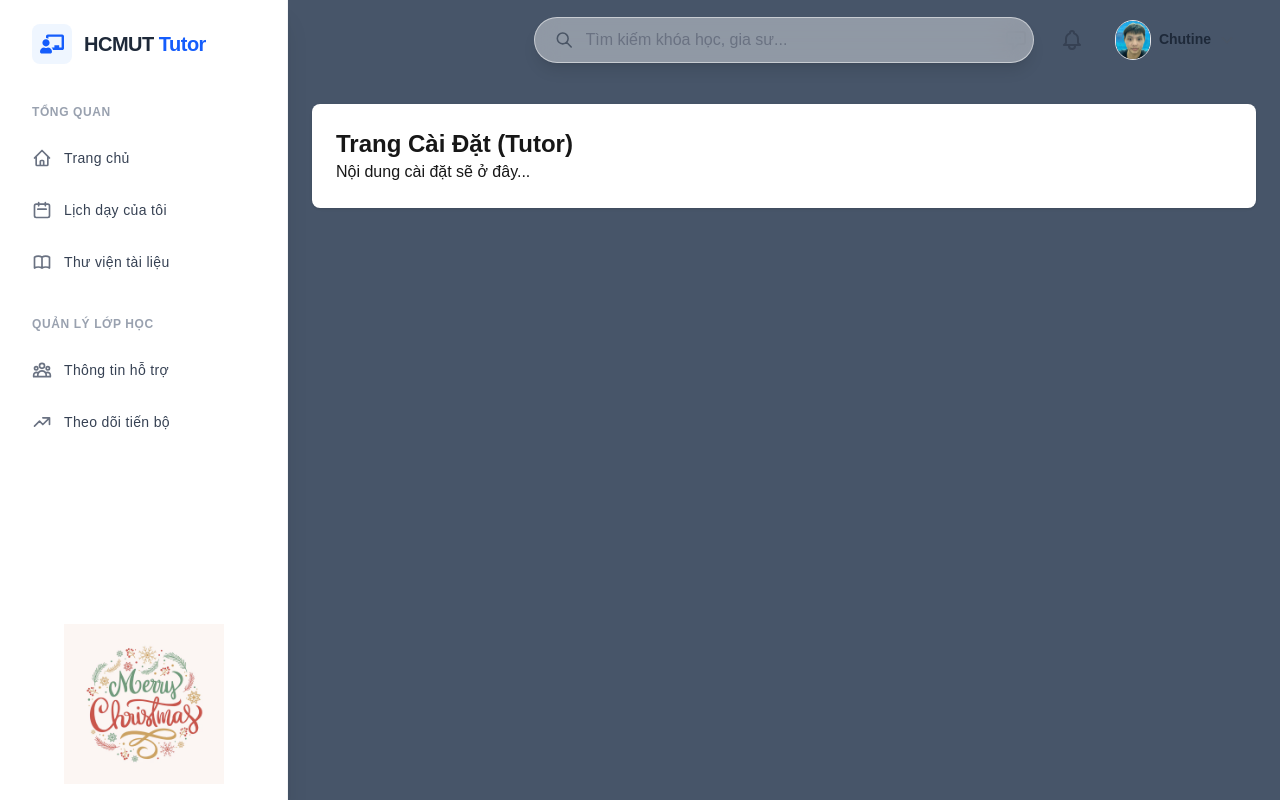
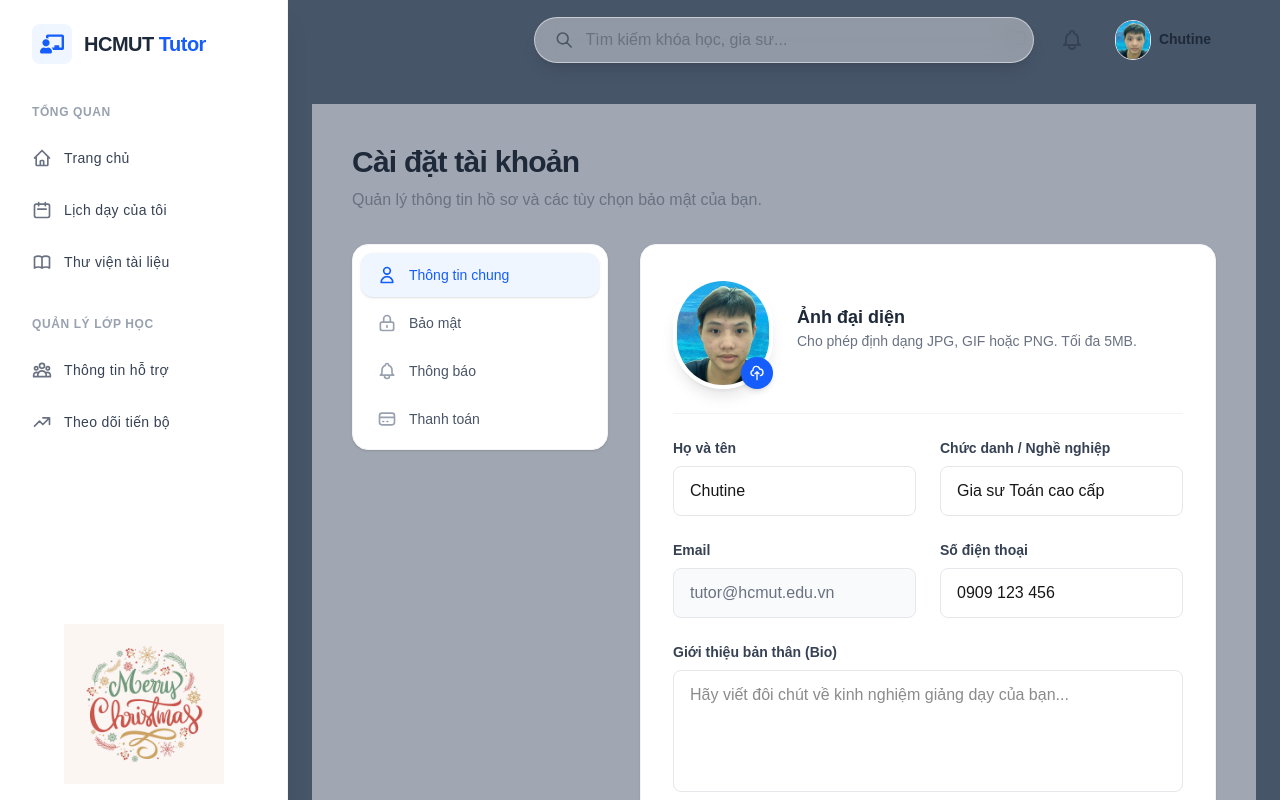
Before and after one commit to tungnq2005/SE_assignment, a Next.js app: page /tutor/settings in a window 1280 px wide. Built offline with nearby package versions, Linux system fonts and the light colour scheme.

Commit message:
add settings page.tsx

```diff
--- a/app/tutor/settings/page.tsx
+++ b/app/tutor/settings/page.tsx
@@ -1,8 +1,202 @@
+"use client";
+
+import { useState } from 'react';
+import Image from 'next/image';
+import {
+  HiOutlineUser,
+  HiOutlineLockClosed,
+  HiOutlineBell,
+  HiOutlineCreditCard,
+  HiOutlineCloudUpload,
+  HiCheckCircle
+} from 'react-icons/hi';
+
+// --- CÁC SUB-COMPONENTS CHO TỪNG TAB (Để code gọn gàng) ---
+
+// 1. Tab Thông Tin Cá Nhân
+const GeneralSettings = () => (
+  <div className="space-y-6 animate-in fade-in slide-in-from-bottom-4 duration-500">
+    {/* Avatar Section */}
+    <div className="flex items-center space-x-6 pb-6 border-b border-gray-100">
+      <div className="relative">
+        <Image
+          src="/avatar-placeholder.jpg"
+          alt="Avatar"
+          width={100}
+          height={100}
+          className="rounded-full border-4 border-white shadow-lg object-cover"
+        />
+        <button className="absolute bottom-0 right-0 p-2 bg-blue-600 text-white rounded-full hover:bg-blue-700 transition shadow-md">
+          <HiOutlineCloudUpload className="w-4 h-4" />
+        </button>
+      </div>
+      <div>
+        <h3 className="text-lg font-bold text-gray-800">Ảnh đại diện</h3>
+        <p className="text-sm text-gray-500 mb-3">Cho phép định dạng JPG, GIF hoặc PNG. Tối đa 5MB.</p>
+      </div>
+    </div>
+
+    {/* Form Fields */}
+    <div className="grid grid-cols-1 md:grid-cols-2 gap-6">
+      <div>
+        <label className="block text-sm font-semibold text-gray-700 mb-2">Họ và tên</label>
+        <input type="text" defaultValue="Chutine" className="w-full px-4 py-3 rounded-lg border border-gray-200 focus:border-blue-500 focus:ring-2 focus:ring-blue-200 outline-none transition-all" />
+      </div>
+      <div>
+        <label className="block text-sm font-semibold text-gray-700 mb-2">Chức danh / Nghề nghiệp</label>
+        <input type="text" defaultValue="Gia sư Toán cao cấp" className="w-full px-4 py-3 rounded-lg border border-gray-200 focus:border-blue-500 focus:ring-2 focus:ring-blue-200 outline-none transition-all" />
+      </div>
+      <div>
+        <label className="block text-sm font-semibold text-gray-700 mb-2">Email</label>
+        <input type="email" defaultValue="tutor@hcmut.edu.vn" disabled className="w-full px-4 py-3 rounded-lg border border-gray-200 bg-gray-50 text-gray-500 cursor-not-allowed" />
+      </div>
+      <div>
+        <label className="block text-sm font-semibold text-gray-700 mb-2">Số điện thoại</label>
+        <input type="tel" defaultValue="0909 123 456" className="w-full px-4 py-3 rounded-lg border border-gray-200 focus:border-blue-500 focus:ring-2 focus:ring-blue-200 outline-none transition-all" />
+      </div>
+      <div className="md:col-span-2">
+        <label className="block text-sm font-semibold text-gray-700 mb-2">Giới thiệu bản thân (Bio)</label>
+        <textarea rows={4} className="w-full px-4 py-3 rounded-lg border border-gray-200 focus:border-blue-500 focus:ring-2 focus:ring-blue-200 outline-none transition-all resize-none" placeholder="Hãy viết đôi chút về kinh nghiệm giảng dạy của bạn..."></textarea>
+      </div>
+    </div>
+
+    <div className="flex justify-end pt-4">
+      <button className="px-6 py-2.5 bg-blue-600 text-white font-semibold rounded-lg shadow-lg shadow-blue-500/30 hover:bg-blue-700 hover:-translate-y-0.5 transition-all">
+        Lưu thay đổi
+      </button>
+    </div>
+  </div>
+);
+
+// 2. Tab Bảo Mật
+const SecuritySettings = () => (
+  <div className="space-y-6 animate-in fade-in slide-in-from-bottom-4 duration-500 max-w-2xl">
+    <div>
+      <h3 className="text-lg font-bold text-gray-800 mb-1">Đổi mật khẩu</h3>
+      <p className="text-sm text-gray-500 mb-6">Để bảo mật tài khoản, vui lòng không chia sẻ mật khẩu cho người khác.</p>
+
+      <div className="space-y-4">
+        <div>
+          <label className="block text-sm font-semibold text-gray-700 mb-2">Mật khẩu hiện tại</label>
+          <input type="password" placeholder="••••••••" className="w-full px-4 py-3 rounded-lg border border-gray-200 focus:border-blue-500 focus:ring-2 focus:ring-blue-200 outline-none transition-all" />
+        </div>
+        <div>
+          <label className="block text-sm font-semibold text-gray-700 mb-2">Mật khẩu mới</label>
+          <input type="password" placeholder="••••••••" className="w-full px-4 py-3 rounded-lg border border-gray-200 focus:border-blue-500 focus:ring-2 focus:ring-blue-200 outline-none transition-all" />
+        </div>
+        <div>
+          <label className="block text-sm font-semibold text-gray-700 mb-2">Nhập lại mật khẩu mới</label>
+          <input type="password" placeholder="••••••••" className="w-full px-4 py-3 rounded-lg border border-gray-200 focus:border-blue-500 focus:ring-2 focus:ring-blue-200 outline-none transition-all" />
+        </div>
+      </div>
+    </div>
+
+    <div className="pt-4 border-t border-gray-100">
+      <button className="px-6 py-2.5 bg-gray-800 text-white font-semibold rounded-lg hover:bg-gray-900 transition-all">
+        Cập nhật mật khẩu
+      </button>
+    </div>
+  </div>
+);
+
+// 3. Tab Thông Báo (Toggle Switch Style)
+const NotificationSettings = () => {
+  const ToggleItem = ({ label, desc }: { label: string, desc: string }) => (
+    <div className="flex items-center justify-between py-4 border-b border-gray-50 last:border-0 hover:bg-gray-50/50 px-4 -mx-4 rounded-lg transition-colors">
+      <div>
+        <h4 className="text-sm font-bold text-gray-800">{label}</h4>
+        <p className="text-xs text-gray-500">{desc}</p>
+      </div>
+      <label className="relative inline-flex items-center cursor-pointer">
+        <input type="checkbox" className="sr-only peer" defaultChecked />
+        <div className="w-11 h-6 bg-gray-200 peer-focus:outline-none peer-focus:ring-4 peer-focus:ring-blue-100 rounded-full peer peer-checked:after:translate-x-full peer-checked:after:border-white after:content-[''] after:absolute after:top-[2px] after:left-[2px] after:bg-white after:border-gray-300 after:border after:rounded-full after:h-5 after:w-5 after:transition-all peer-checked:bg-blue-600"></div>
+      </label>
+    </div>
+  );
+
+  return (
+    <div className="space-y-2 animate-in fade-in slide-in-from-bottom-4 duration-500">
+      <h3 className="text-lg font-bold text-gray-800 mb-4">Tùy chọn nhận thông báo</h3>
+      <ToggleItem label="Lịch học mới" desc="Nhận email khi có học viên đăng ký lịch mới." />
+      <ToggleItem label="Tin nhắn từ học viên" desc="Thông báo khi có tin nhắn mới trong hộp thoại." />
+      <ToggleItem label="Nhắc nhở lịch dạy" desc="Nhận thông báo trước 30 phút khi lớp học bắt đầu." />
+      <ToggleItem label="Cập nhật hệ thống" desc="Nhận thông tin về các tính năng mới của HCMUT Tutor." />
+    </div>
+  );
+};
+
+// --- COMPONENT CHÍNH ---
+
 export default function TutorSettingsPage() {
+  const [activeTab, setActiveTab] = useState('general');
+
+  const tabs = [
+    { id: 'general', label: 'Thông tin chung', icon: HiOutlineUser },
+    { id: 'security', label: 'Bảo mật', icon: HiOutlineLockClosed },
+    { id: 'notifications', label: 'Thông báo', icon: HiOutlineBell },
+    { id: 'payment', label: 'Thanh toán', icon: HiOutlineCreditCard },
+  ];
+
   return (
-    <div className="bg-white p-6 rounded-lg shadow">
-      <h1 className="text-2xl font-bold">Trang Cài Đặt (Tutor)</h1>
-      <p>Nội dung cài đặt sẽ ở đây...</p>
+    <div className="min-h-screen bg-gray-50/50 p-6 md:p-10 pb-20">
+      {/* Header của trang Settings */}
+      <div className="mb-8">
+        <h1 className="text-3xl font-extrabold text-gray-800 tracking-tight">Cài đặt tài khoản</h1>
+        <p className="text-gray-500 mt-2">Quản lý thông tin hồ sơ và các tùy chọn bảo mật của bạn.</p>
+      </div>
+
+      <div className="flex flex-col lg:flex-row gap-8">
+
+        {/* SIDEBAR TAB NAVIGATION */}
+        <div className="lg:w-64 shrink-0">
+          <div className="bg-white rounded-2xl shadow-sm border border-gray-100 overflow-hidden sticky top-24">
+            <nav className="flex flex-col p-2 space-y-1">
+              {tabs.map((tab) => {
+                const Icon = tab.icon;
+                const isActive = activeTab === tab.id;
+                return (
+                  <button
+                    key={tab.id}
+                    onClick={() => setActiveTab(tab.id)}
+                    className={`
+                      flex items-center px-4 py-3 rounded-xl text-sm font-medium transition-all duration-200
+                      ${isActive
+                        ? 'bg-blue-50 text-blue-600 shadow-sm'
+                        : 'text-gray-600 hover:bg-gray-50 hover:text-gray-900'
+                      }
+                    `}
+                  >
+                    <Icon className={`w-5 h-5 mr-3 ${isActive ? 'text-blue-600' : 'text-gray-400'}`} />
+                    {tab.label}
+                  </button>
+                );
+              })}
+            </nav>
+          </div>
+        </div>
+
+        {/* CONTENT AREA */}
+        <div className="flex-1">
+          <div className="bg-white rounded-2xl shadow-sm border border-gray-100 p-6 md:p-8 min-h-[500px]">
+            {activeTab === 'general' && <GeneralSettings />}
+            {activeTab === 'security' && <SecuritySettings />}
+            {activeTab === 'notifications' && <NotificationSettings />}
+
+            {/* Demo Content cho Tab Payment */}
+            {activeTab === 'payment' && (
+               <div className="text-center py-20 animate-in fade-in zoom-in duration-300">
+                  <div className="bg-blue-50 w-20 h-20 rounded-full flex items-center justify-center mx-auto mb-4">
+                    <HiOutlineCreditCard className="w-10 h-10 text-blue-600" />
+                  </div>
+                  <h3 className="text-xl font-bold text-gray-800">Phương thức thanh toán</h3>
+                  <p className="text-gray-500 mt-2 max-w-md mx-auto">
+                    Tính năng liên kết ngân hàng để nhận lương đang được phát triển. Vui lòng quay lại sau!
+                  </p>
+               </div>
+            )}
+          </div>
+        </div>
+      </div>
     </div>
   );
 }
```
